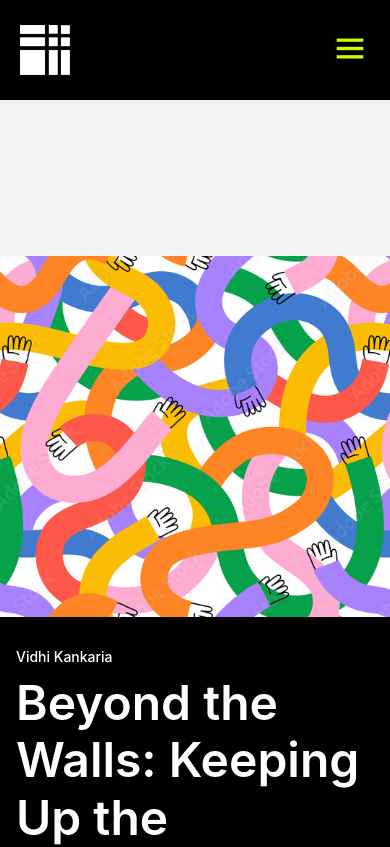
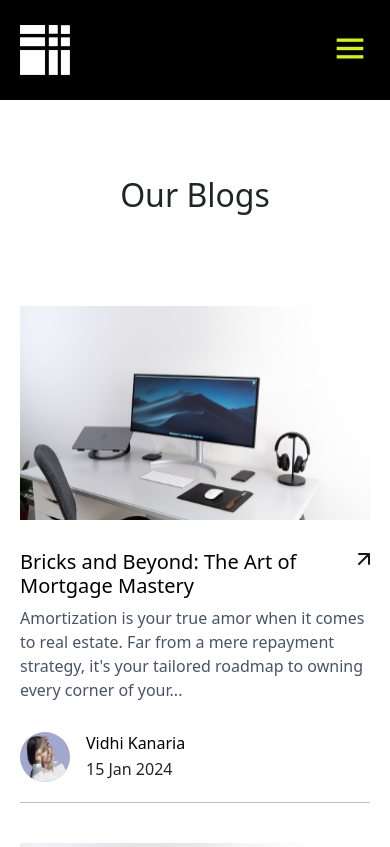
Before and after one commit to webtesting22/vaar, a React (Vite) app: page /VaarBlogs in a window 390 px wide. Shown: the top 847 px of the page. Built offline with nearby package versions, Linux system fonts and the light colour scheme.

Commit message:
blog page container ready

```diff
--- a/src/Components/VaarBlogsmain/VaarBlogsmain.css
+++ b/src/Components/VaarBlogsmain/VaarBlogsmain.css
@@ -1,3 +1,8 @@
+.blog-section-change-back {
+    padding-top: 6rem;
+    background-color: #f2f2f2;
+}
+
 .blog-section-adjust {
     padding: 10rem 0rem;
 }
@@ -108,6 +113,26 @@
     .blog-inside-container {
         padding: 2rem 1rem;
     }
+
+    .blog-section-adjust {
+        padding: 2rem 0rem;
+    }
+
+    .Blog-section .blog-cards {
+        margin: 20px 0px;
+        border-bottom: 1px solid rgba(0, 0, 0, 0.267);
+        padding: 20px 0px;
+    }
+
+    .blogs-block {
+        display: none;
+    }
+
+    .blog-section-change-back {
+        padding-top: 6rem;
+        background-color: #ffffff;
+    }
+
 }
 
 .blog-title-container h1 {
@@ -118,3 +143,22 @@
 .blog-title-container p {
     font-size: 18px;
 }
+
+@media (max-width:778px) {
+    .row-for-pc {
+        display: none;
+    }
+}
+.blog-top-img img {
+    width: 100%;
+}
+@media (min-width:770px) and (max-width:900px) {
+    .blog-inside-container {
+        padding: 1rem 2rem;
+
+    }
+
+    .blog-top-img img {
+        width: 184%;
+    }
+}
--- a/src/Components/VaarBlogsmain/VaarBlogsmain.jsx
+++ b/src/Components/VaarBlogsmain/VaarBlogsmain.jsx
@@ -5,18 +5,26 @@ import "./VaarBlogsmain.css"
 import blogimage from "../pictures/blogHomeBaneer.svg"
 import { Row, Col } from "antd"
 import BlogDatamain from './VaarBlogData';
+import { BestValueCardsData } from '../Bestvalue/BestvalueData';
+import { Swiper, SwiperSlide } from 'swiper/react';
+// Import Swiper React components
+import 'swiper/css';
+import 'swiper/css/free-mode';
+import 'swiper/css/pagination';
+import { Autoplay, Pagination, Navigation } from 'swiper/modules';
+import blogArrow from "../pictures/About-icons/blogarrow.svg"
 function VaarBlogs() {
     return (
         <>
-            <section style={{ paddingTop: "6rem", backgroundColor: "#f2f2f2" }}>
+            <section className='blog-section-change-back'>
                 <div className='container blog-section-adjust'>
-                    <Row>
-                        <Col lg={8}>
-                            <div>
-                                <img src={blogimage} alt="" style={{ width: "100%" }} />
+                    <Row className='row-for-pc'>
+                        <Col lg={8} md={8}>
+                            <div className='blog-top-img'>
+                                <img src={blogimage} alt=""/>
                             </div>
                         </Col>
-                        <Col lg={16}>
+                        <Col lg={16} md={16}>
                             <div className='content-parent-container'>
                                 <div className='blog-inside-container'>
                                     <h6 className='owner-tagline-name'>Vidhi Kankaria</h6>
@@ -30,6 +38,45 @@ function VaarBlogs() {
                             </div>
                         </Col>
                     </Row>
+                    <div className='Blog-section only-mobile ' style={{ padding: "3rem 0rem" }}>
+                        <h1 className='section-heading-best-value pb-4'>Our Blogs</h1>
+                        <div className='container'>
+
+                            {/* <Swiper
+                                spaceBetween={30}
+                                pagination={{
+                                    clickable: true,
+                                }}
+                                autoplay={{
+                                    delay: 2000,
+                                    disableOnInteraction: false,
+                                }}
+                                modules={[Autoplay]}
+                                className="mySwiper"
+                            > */}
+                                {BestValueCardsData.map((item, index) => (
+                                    // <SwiperSlide>
+                                        <div className='blog-cards'>
+                                            <img src={item.img} alt="" style={{ marginBottom: "30px", width: "100%" }} />
+                                            <div style={{ position: "relative", display: "flex", justifyContent: "space-between" }}>
+                                                <h5 style={{ fontSize: "20px", color: "black", width: "80%" }}>{item.title}</h5>
+                                                <img src={blogArrow} alt="" style={{ position: "absolute", top: "3px", right: "0" }} />
+                                            </div>
+                                            <p style={{ fontSize: "16px", color: "#475467", marginBottom: "0px" }}>{item.description}</p>
+                                            <div className='Posted'>
+                                                <div><img src={item.avtar} alt="Not Found" /></div>
+                                                <div className='ps-3'>
+                                                    <h6 style={{ marginBottom: "3px", color: "black" }}>Vidhi Kanaria</h6>
+                                                    <span>15 Jan 2024</span>
+                                                </div>
+                                            </div>
+                                        </div>
+                                    // </SwiperSlide>
+                                ))}
+
+                            {/* </Swiper> */}
+                        </div>
+                    </div>
                 </div>
                 <div className='blogs-block bg-white '>
                     <div className='container' >
@@ -44,8 +91,8 @@ function VaarBlogs() {
                                                 <div>
                                                     <h1>{item.blogTitle}</h1>
                                                     <p>{item.blogContent}</p>
-                                                    <div style={{display:"flex", alignItems:"center"}}>
-                                                    <span style={{margin:"0px 10px",display:"flex", alignItems:"center"}}><i class="bi bi-person-circle fs-5"></i> </span> <p style={{margin:"0px"}}> {item.authorName}</p>
+                                                    <div style={{ display: "flex", alignItems: "center" }}>
+                                                        <span style={{ margin: "0px 10px", display: "flex", alignItems: "center" }}><i class="bi bi-person-circle fs-5"></i> </span> <p style={{ margin: "0px", fontSize: "14px" }}> {item.authorName}</p>
                                                     </div>
                                                 </div>
                                             </div>
@@ -73,8 +120,8 @@ function VaarBlogs() {
                                                 <div>
                                                     <h1>{item.blogTitle}</h1>
                                                     <p>{item.blogContent}</p>
-                                                    <div style={{display:"flex"}}>
-                                                    <span style={{margin:"0px 10px",display:"flex", alignItems:"center"}}><i class="bi bi-person-circle fs-5"></i> </span> <p style={{margin:"0px"}}> {item.authorName}</p>
+                                                    <div style={{ display: "flex", alignItems: "center" }}>
+                                                        <span style={{ margin: "0px 10px", display: "flex", alignItems: "center" }}><i class="bi bi-person-circle fs-5"></i> </span> <p style={{ margin: "0px", fontSize: "14px" }}> {item.authorName}</p>
                                                     </div>
                                                 </div>
                                             </div>
```
